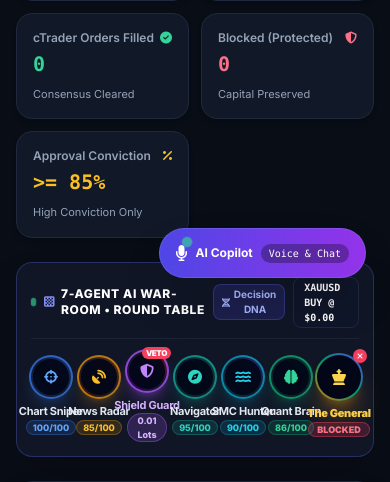
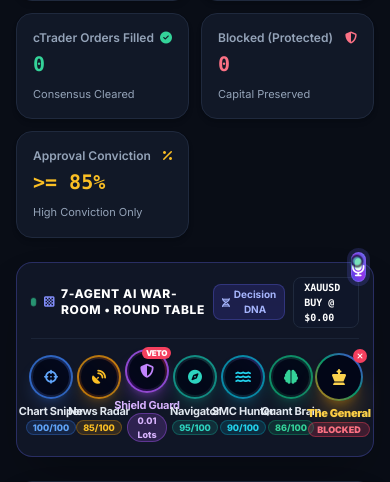
Before and after one commit to kaleemabbasi862-cyber/multi-agent-trading-bot, a FastAPI app: page / in a window 390 px wide; the page is wider, and only the part inside the window is pictured. Shown: the part 542-1024 px from the top of that part. Run offline with FastAPI, Linux system fonts and the light colour scheme; data comes from the database, SQL or seed files in the repository; data that the repository does not hold is empty; some libraries are stand-ins or nearby versions; some web fonts are replaced.

Commit message:
Convert wide AI Copilot pill into compact circular Floating Action Button (FAB) with animated slide-over modal

```diff
--- a/templates/dashboard.html
+++ b/templates/dashboard.html
@@ -651,23 +651,21 @@
 
     </main>
 
-    <!-- 6. FLOATING AI COPILOT WIDGET (VOICE & CHAT) -->
-    <div class="fixed bottom-6 right-6 z-40">
-        <!-- TRIGGER BUTTON -->
+    <!-- 6. SLEEK COMPACT FLOATING ACTION BUTTON (FAB) & AI COPILOT DRAWER -->
+    <div class="fixed bottom-5 right-6 z-[999]">
+        <!-- CIRCULAR COMPACT FAB TRIGGER (52px x 52px) -->
         <button @click="showCopilot = !showCopilot"
-                class="flex items-center space-x-2 bg-gradient-to-r from-indigo-600 to-purple-600 hover:from-indigo-500 hover:to-purple-500 text-white px-4 py-3 rounded-full shadow-2xl transition-all transform hover:scale-105 border border-indigo-400/30 group">
-            <div class="relative">
-                <i class="fa-solid fa-microphone text-base group-hover:animate-pulse"></i>
-                <span class="absolute -top-1 -right-1 w-2.5 h-2.5 rounded-full bg-emerald-400 pulse-live"></span>
-            </div>
-            <span class="font-bold text-xs">AI Copilot</span>
-            <span class="text-[10px] bg-black/30 px-2 py-0.5 rounded-full font-mono">Voice & Chat</span>
+                class="w-13 h-13 sm:w-14 sm:h-14 rounded-full bg-gradient-to-tr from-indigo-600 via-purple-600 to-indigo-500 hover:from-indigo-500 hover:to-purple-500 text-white flex items-center justify-center shadow-2xl shadow-indigo-600/40 border border-indigo-400/40 transition-all transform hover:scale-110 active:scale-95 group relative ring-4 ring-indigo-500/20 group-hover:ring-indigo-500/40"
+                title="AI Copilot (Voice & Chat)">
+            <i class="fa-solid fa-microphone text-lg sm:text-xl group-hover:scale-110 transition-transform text-white"></i>
+            <span class="absolute top-0.5 right-0.5 w-3 h-3 rounded-full bg-emerald-400 border-2 border-slate-950 pulse-live shadow-sm shadow-emerald-400/80"></span>
         </button>
 
-        <!-- CHAT DRAWER -->
-        <div x-show="showCopilot" x-transition class="absolute bottom-16 right-0 w-80 sm:w-96 bg-dark-card border border-indigo-500/40 rounded-3xl shadow-2xl overflow-hidden flex flex-col z-50 backdrop-blur-xl" style="height: 480px; display: none;">
+        <!-- CHAT DRAWER / POPUP PANEL -->
+        <div x-show="showCopilot" x-transition:enter="transition ease-out duration-200" x-transition:enter-start="opacity-0 translate-y-4 scale-95" x-transition:enter-end="opacity-100 translate-y-0 scale-100" x-transition:leave="transition ease-in duration-150" x-transition:leave-start="opacity-100 translate-y-0 scale-100" x-transition:leave-end="opacity-0 translate-y-4 scale-95"
+             class="absolute bottom-16 right-0 w-80 sm:w-96 bg-dark-card/98 border border-indigo-500/40 rounded-3xl shadow-2xl overflow-hidden flex flex-col z-50 backdrop-blur-2xl" style="height: 480px; display: none;">
             <!-- HEADER -->
-            <div class="p-4 bg-gradient-to-r from-indigo-950/80 to-slate-900 border-b border-dark-border flex items-center justify-between">
+            <div class="p-4 bg-gradient-to-r from-indigo-950/90 via-slate-900 to-slate-900 border-b border-dark-border flex items-center justify-between">
                 <div class="flex items-center space-x-2.5">
                     <div class="w-8 h-8 rounded-xl bg-indigo-600 flex items-center justify-center text-white text-sm shadow-md">
                         <i class="fa-solid fa-robot"></i>
@@ -679,7 +677,7 @@
                         </p>
                     </div>
                 </div>
-                <button @click="showCopilot = false" class="text-slate-400 hover:text-white text-base">
+                <button @click="showCopilot = false" class="text-slate-400 hover:text-white text-base transition p-1">
                     <i class="fa-solid fa-xmark"></i>
                 </button>
             </div>
```
